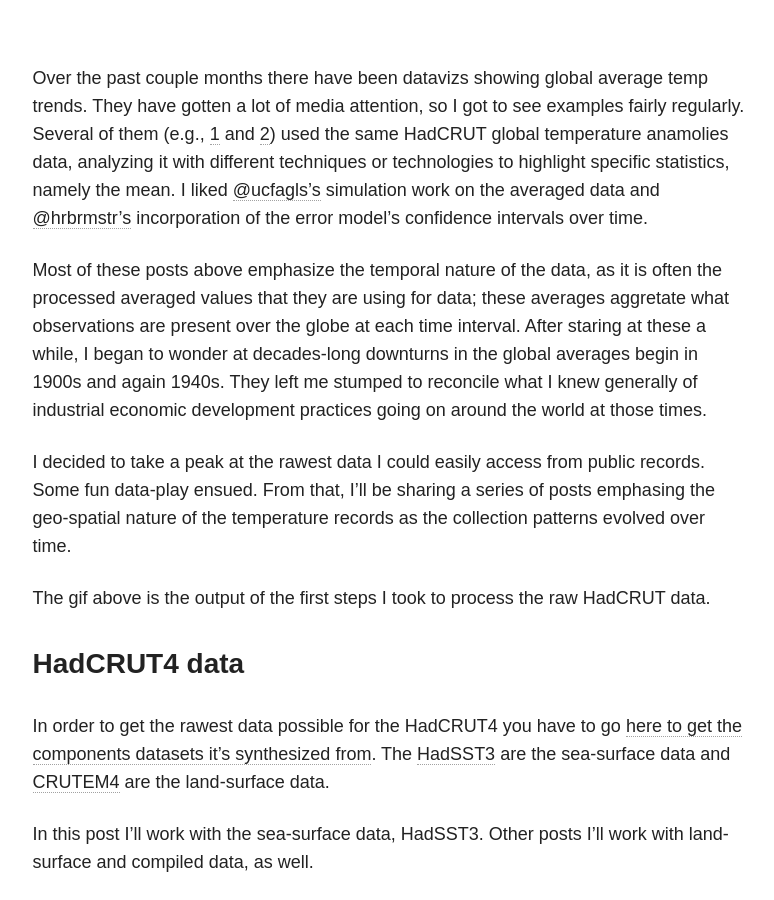
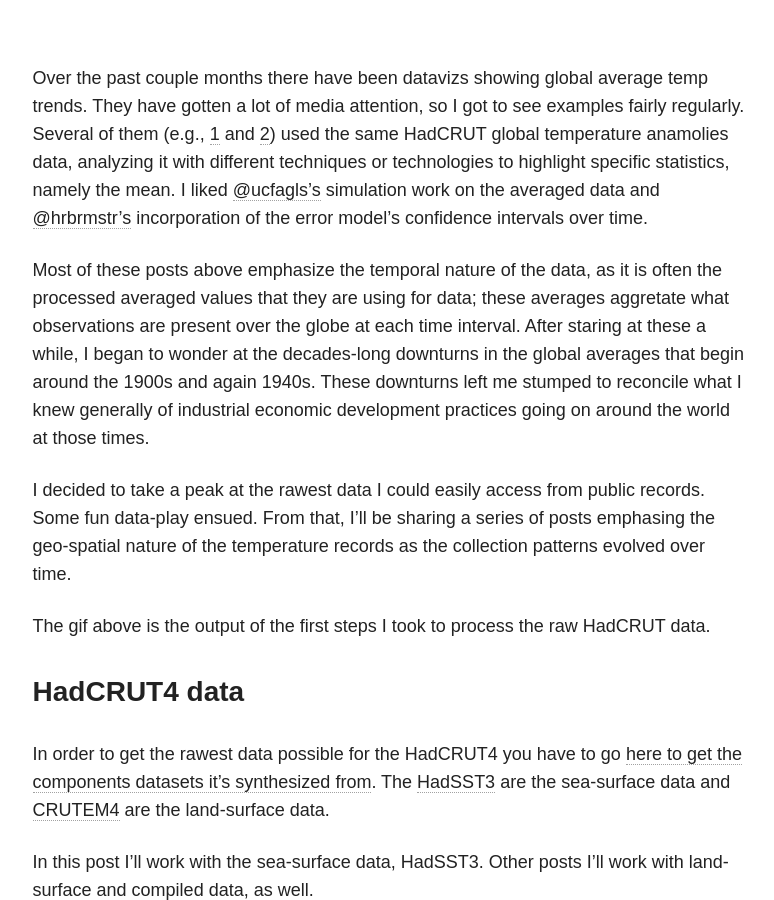
Before and after one commit to data-steve/data-steve.github.io, a Jekyll site: the page built from _posts/2016-10-14-glob-temp-data-pt1.md, in a window 1280 px wide and 900 px high, scrolled down 943 px. Shown: the whole window, without its empty margins (347-1121 px from the left). Built offline with Jekyll 4.4.1, drawn with Linux system fonts in a browser that asks for light colours; nearby versions of some CDN libraries; comment, search, counter and statistics services are not loaded.

Commit message:
glob temp 1

```diff
--- a/_posts/2016-10-14-glob-temp-data-pt1.md
+++ b/_posts/2016-10-14-glob-temp-data-pt1.md
@@ -10,7 +10,7 @@
 
 Over the past couple months there have been datavizs showing global average temp trends. They have gotten a lot of media attention, so I got to see examples fairly regularly. Several of them (e.g., [1](http://www.fromthebottomoftheheap.net/2016/03/25/additive-modeling-global-temperature-series-revisited/) and [2](https://rud.is/projects/hadcrut4/))  used the same HadCRUT global temperature anamolies data, analyzing it with different techniques or technologies to highlight specific statistics, namely the mean. I liked [@ucfagls's](twitter.com/ucfagls) simulation work on the averaged data and [@hrbrmstr's](twitter.com/hrbrmstr) incorporation of the error model's confidence intervals over time.
 
-Most of these posts above emphasize the temporal nature of the data, as it is often the processed averaged values that they are using for data; these averages aggretate what observations are present over the globe at each time interval. After staring at these a while, I began to wonder at decades-long downturns in the global averages begin in 1900s and again 1940s. They left me stumped to reconcile what I knew generally of industrial economic development practices going on around the world at those times.
+Most of these posts above emphasize the temporal nature of the data, as it is often the processed averaged values that they are using for data; these averages aggretate what observations are present over the globe at each time interval. After staring at these a while, I began to wonder at the decades-long downturns in the global averages that begin around the 1900s and again 1940s. These downturns left me stumped to reconcile what I knew generally of industrial economic development practices going on around the world at those times.
 
 I decided to take a peak at the rawest data I could easily access from public records. Some fun data-play ensued. From that, I'll be sharing a series of posts emphasing the geo-spatial nature of the temperature records as the collection patterns evolved over time.
 
```
